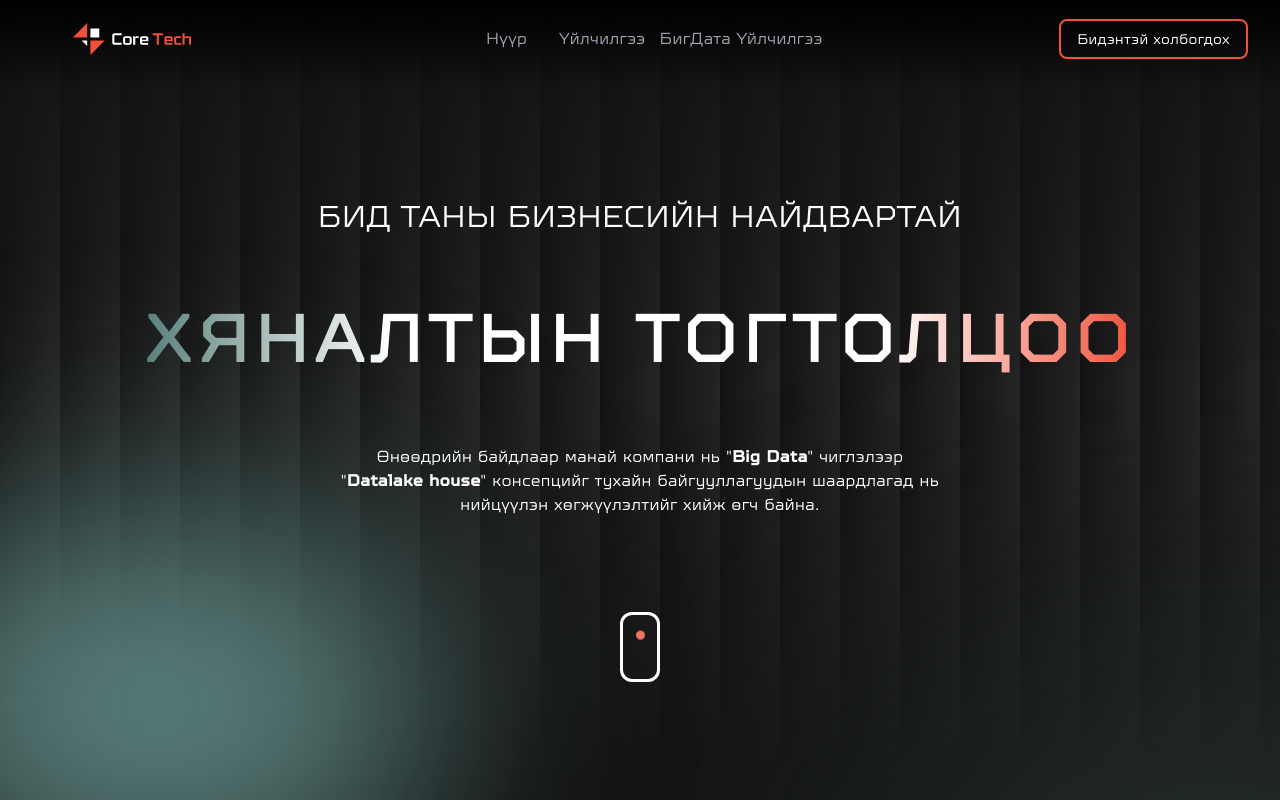
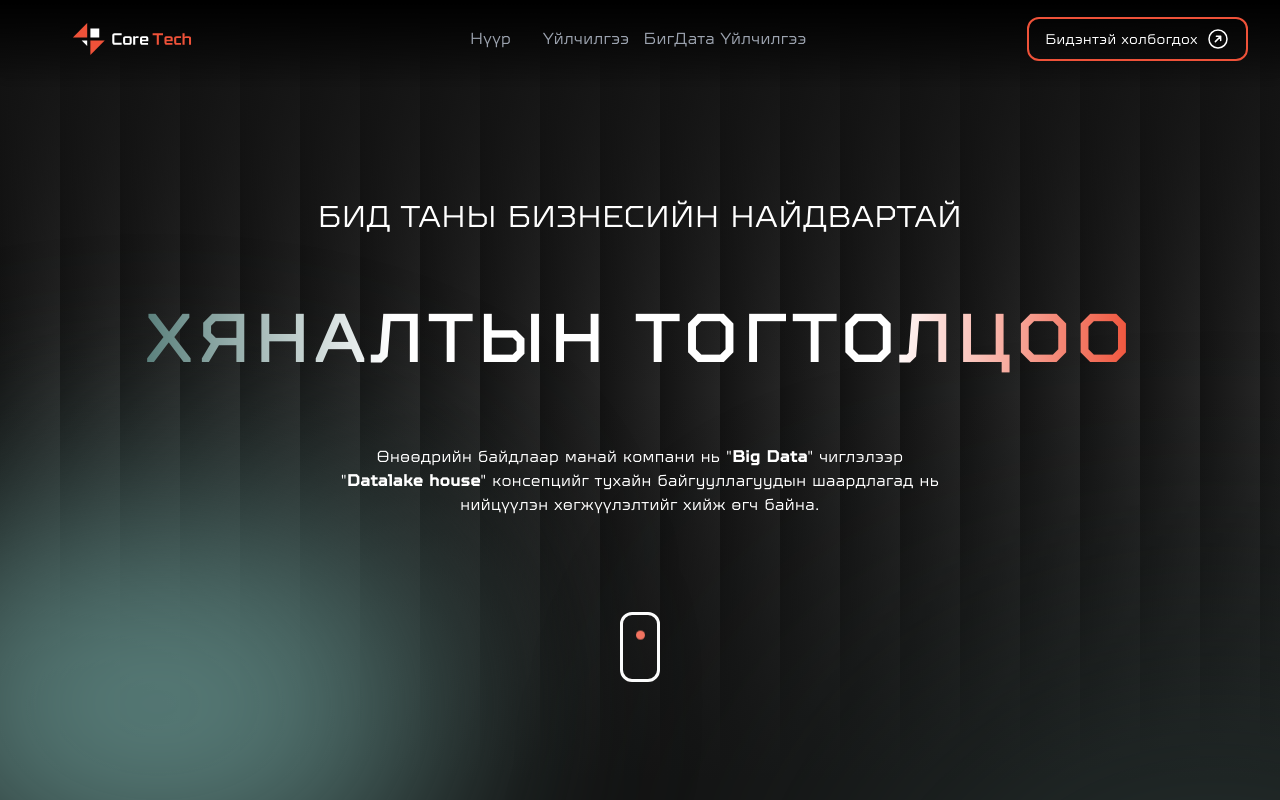
Before and after one commit to tuvshu1102/coretechweb, a Next.js app: page / in a window 1280 px wide. Shown: the top 800 px of the page. Built offline with nearby package versions, Linux system fonts and the light colour scheme.

Commit message:
icon added in the nav button

```diff
--- a/components/navbar.js
+++ b/components/navbar.js
@@ -82,15 +82,27 @@ const Navbar = () => {
           <div className="hidden md:flex">
             <a
               href="#"
-              className="rounded-2xl border-solid border-2 border-[#F27360] text-white px-4 py-2 "
-              type="button"
-              class="text-white font-medium rounded-lg text-sm px-4 py-2 text-center border-solid bg-transparent border-[#EF5239] border-2"
+              className="flex items-center space-x-2 rounded-xl border-2 text-white font-medium text-sm px-4 py-2 text-center bg-transparent border-[#EF5239]"
               onClick={(e) => {
                 e.preventDefault();
                 scrollToSection("#contact");
               }}
             >
-              Бидэнтэй холбогдох
+              <span>Бидэнтэй холбогдох</span>
+              <svg
+                xmlns="http://www.w3.org/2000/svg"
+                fill="none"
+                viewBox="0 0 24 24"
+                strokeWidth={1.5}
+                stroke="currentColor"
+                className="w-6 h-6 rotate-[-135deg]"
+              >
+                <path
+                  strokeLinecap="round"
+                  strokeLinejoin="round"
+                  d="m9 12.75 3 3m0 0 3-3m-3 3v-7.5M21 12a9 9 0 1 1-18 0 9 9 0 0 1 18 0Z"
+                />
+              </svg>
             </a>
           </div>
 
```
